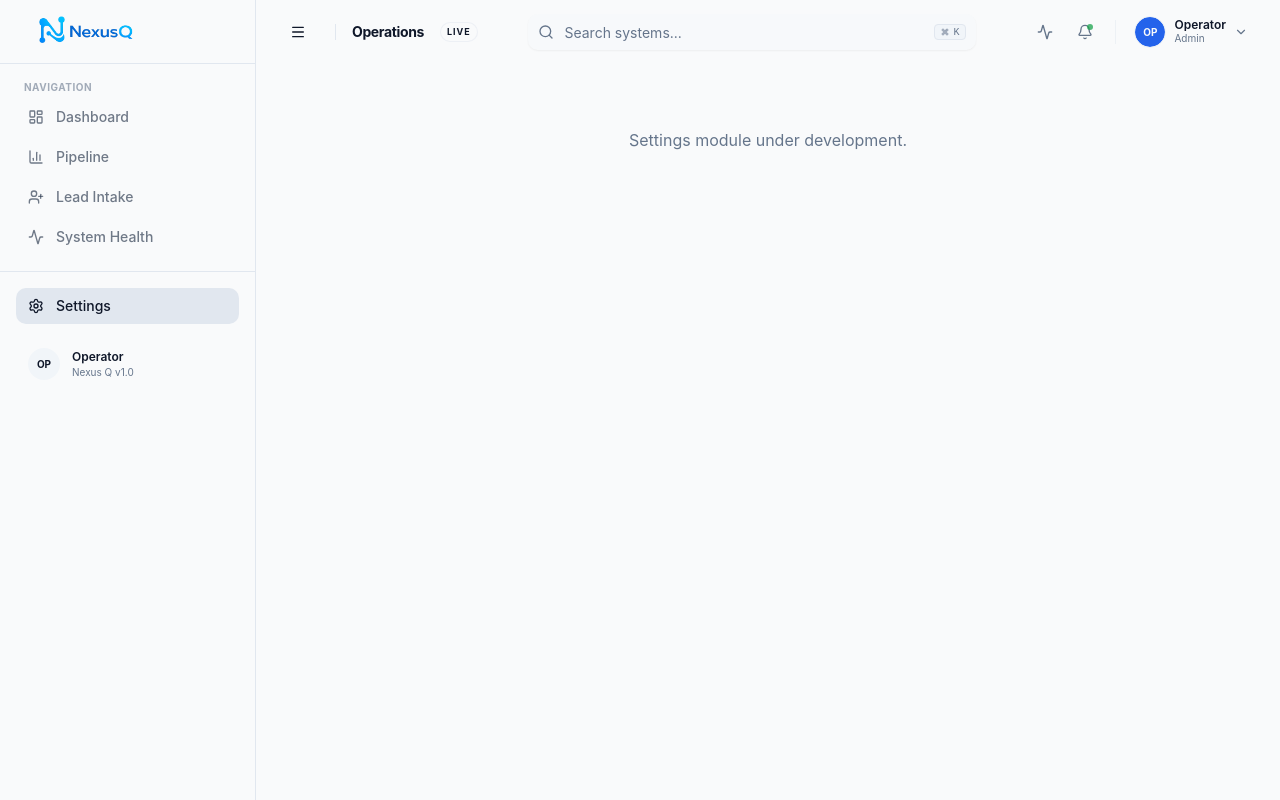
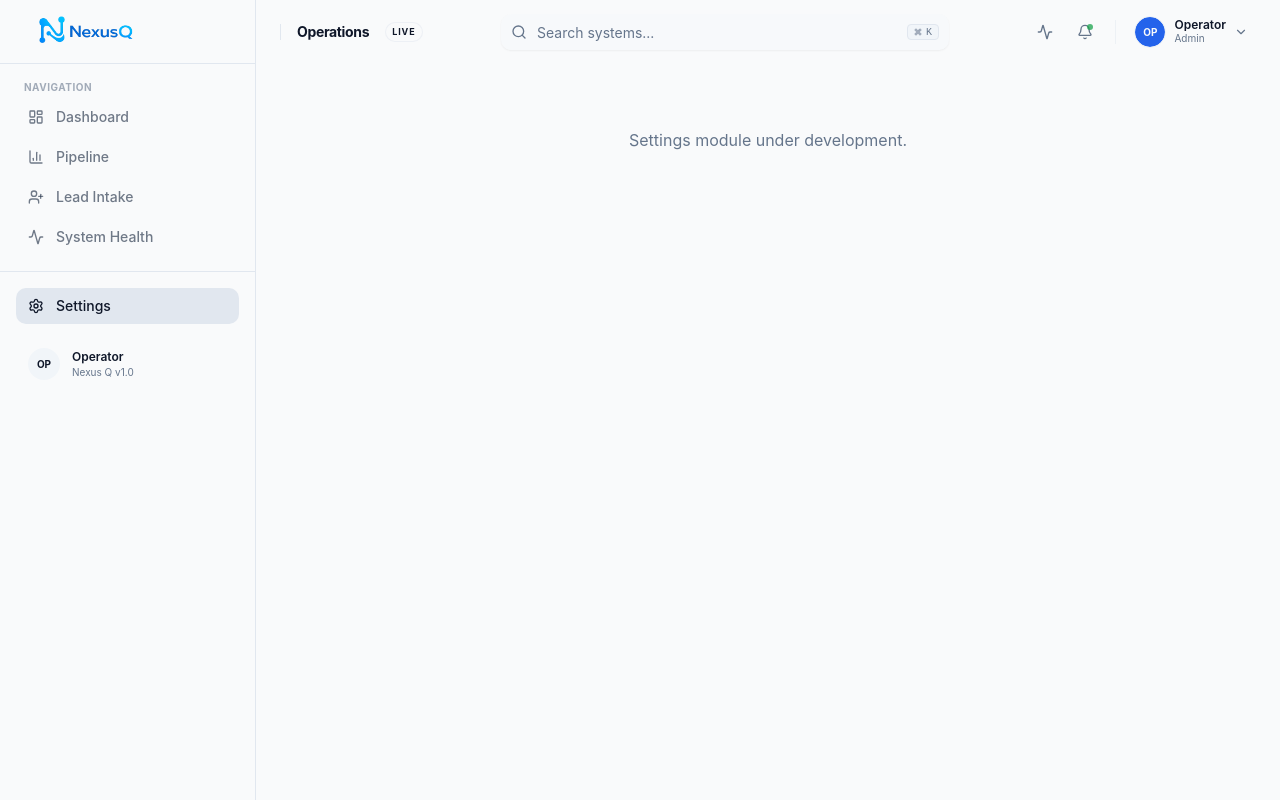
Before and after one commit to weston273/NexusQApp, a React (Vite) app in the folder NexusQ/: page /settings in a window 1280 px wide. Built offline with nearby package versions, Linux system fonts and the light colour scheme.

Commit message:
removed header menu btn

```diff
--- a/NexusQ/src/components/layout/header.tsx
+++ b/NexusQ/src/components/layout/header.tsx
@@ -33,14 +33,14 @@ export function Header({
     <TooltipProvider>
       <header className="sticky top-0 z-40 w-full glass h-16 px-4 md:px-6 flex items-center justify-between transition-all duration-300">
         {/* Left section: Sidebar Toggle & Status */}
-      <Button
+      {/* <Button
         variant="ghost"
         size="icon"
         onClick={onToggleSidebar}
         className="-ml-2 md:ml-0"
       >
         <Menu className="h-5 w-5" />
-      </Button>
+      </Button> */}
         <div className="flex items-center gap-2 md:gap-4 overflow-hidden flex-1 lg:flex-none">
           {/* <SidebarTrigger className="-ml-2 md:ml-0" /> */}
           <Separator orientation="vertical" className="h-4 hidden md:block" />
```
